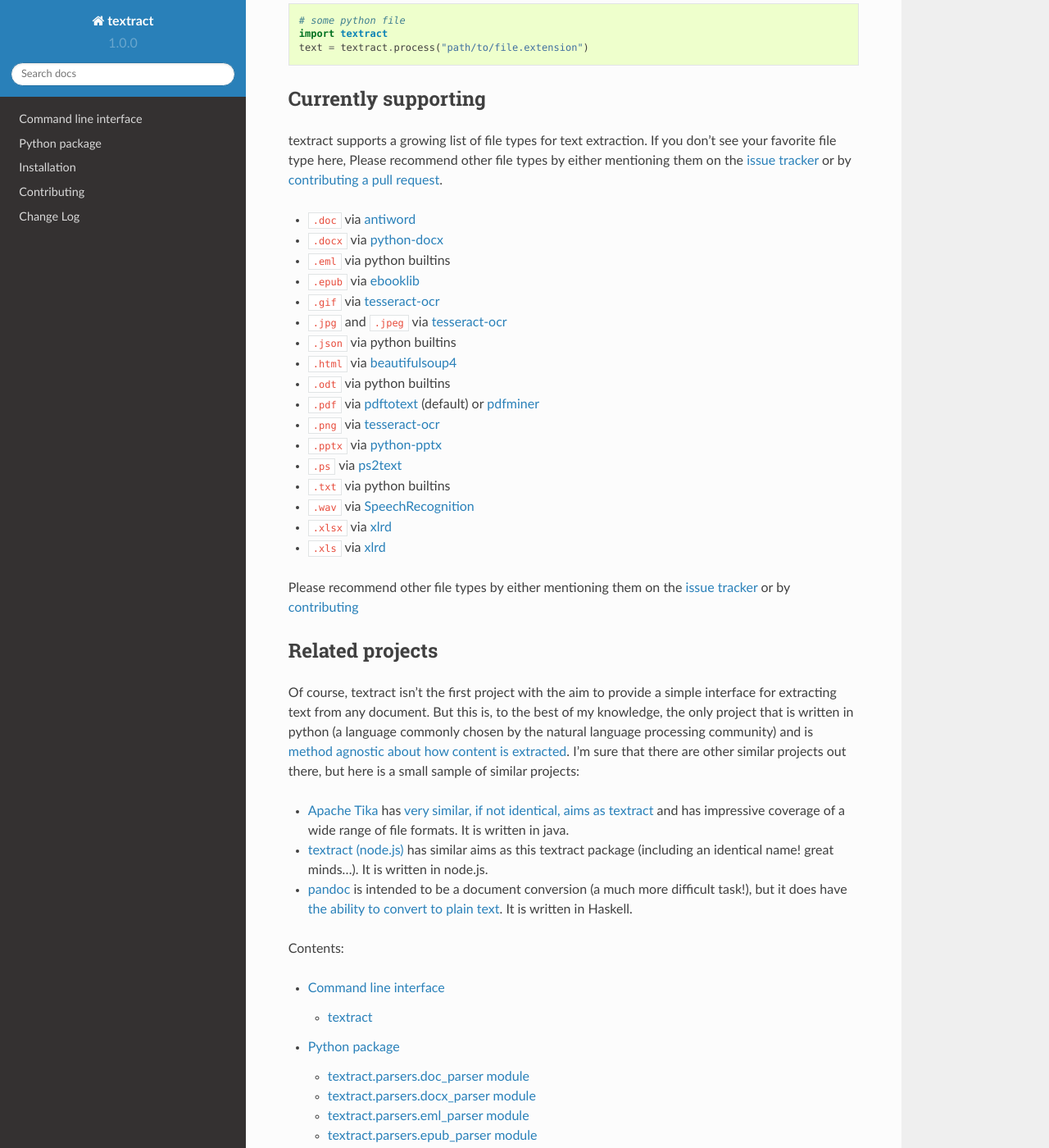
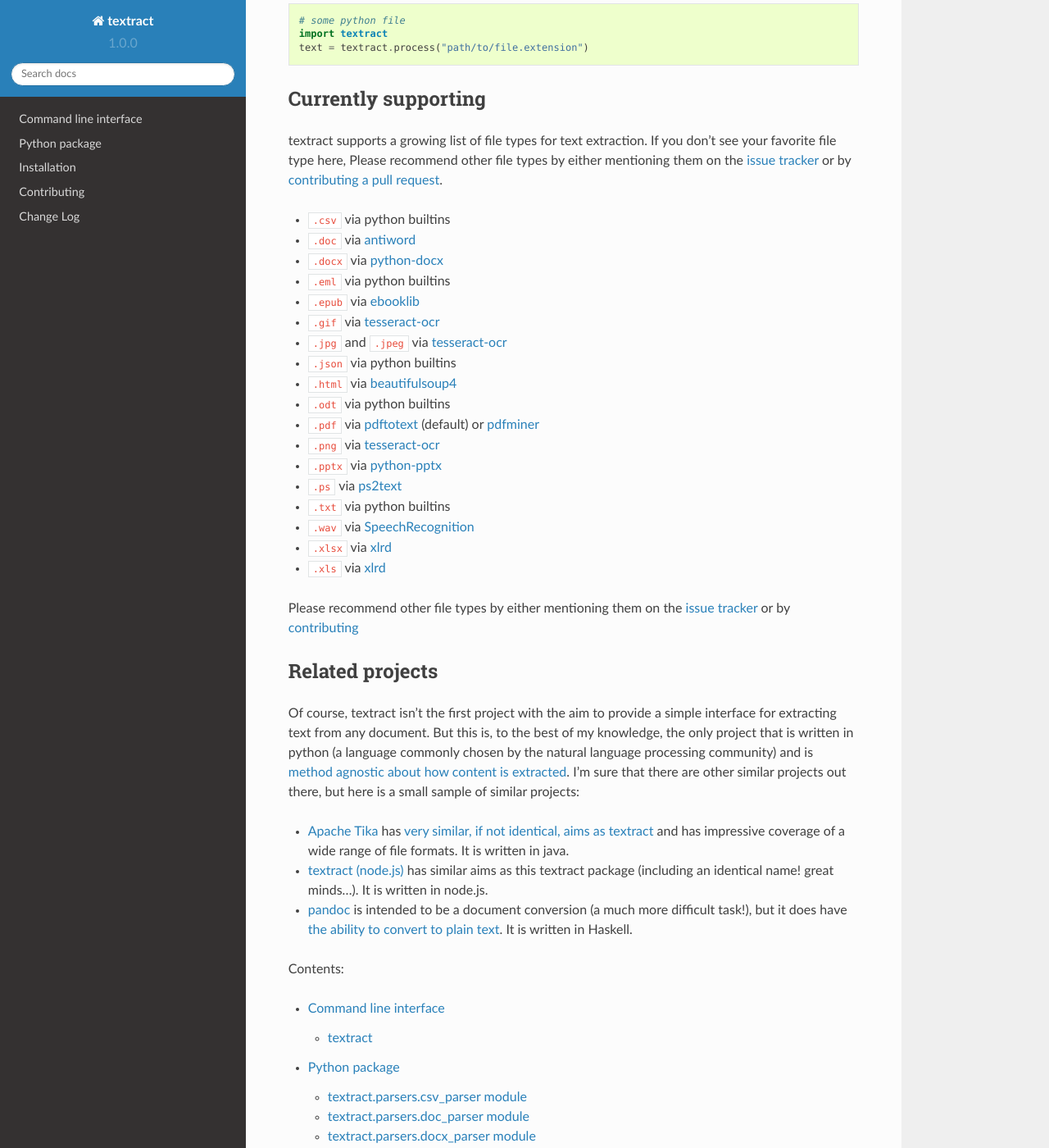
Before and after one commit to deanmalmgren/textract, a Sphinx documentation site: the page built from docs/index.rst, in a window 1280 px wide and 1400 px high, scrolled down 463 px. Shown: the whole window at 82% size. Built offline with Sphinx 7.4.7 and the Read the Docs theme 2.0.0, drawn with Linux system fonts in a browser that asks for light colours.

Commit message:
updated docs with csv addition

```diff
--- a/docs/changelog.rst
+++ b/docs/changelog.rst
@@ -12,6 +12,8 @@
 .. THANKS FOR CONTRIBUTING; MENTION WHAT YOU DID IN THIS SECTION HERE!
 
 * support for ``.wav`` files (`#56`_ by `@arvindch`_)
+
+* support for ``.csv`` files (`#64`_)
 
 * several bug fixes, including:
 
--- a/docs/index.rst
+++ b/docs/index.rst
@@ -42,6 +42,8 @@
 :ref:`contributing a pull request <contributing>`.
 
 
+* ``.csv`` via python builtins
+
 * ``.doc`` via `antiword`_
 
 * ``.docx`` via `python-docx`_
@@ -81,16 +83,16 @@
 by :ref:`contributing <contributing>`
 
 .. this is a list of all the packages that textract uses for extraction
-.. _tesseract-ocr: https://code.google.com/p/tesseract-ocr/
-.. _python-docx: https://python-docx.readthedocs.org/en/latest/
 .. _antiword: http://www.winfield.demon.nl/
 .. _beautifulsoup4: http://beautiful-soup-4.readthedocs.org/en/latest/
+.. _ebooklib: https://github.com/aerkalov/ebooklib
+.. _pdfminer: https://euske.github.io/pdfminer/
+.. _pdftotext: http://poppler.freedesktop.org/
+.. _ps2text: http://pages.cs.wisc.edu/~ghost/doc/pstotext.htm
+.. _python-docx: https://python-docx.readthedocs.org/en/latest/
 .. _python-pptx: https://python-pptx.readthedocs.org/en/latest/
-.. _pdftotext: http://poppler.freedesktop.org/
-.. _pdfminer: https://euske.github.io/pdfminer/
-.. _ps2text: http://pages.cs.wisc.edu/~ghost/doc/pstotext.htm
-.. _ebooklib: https://github.com/aerkalov/ebooklib
 .. _SpeechRecognition: https://pypi.python.org/pypi/SpeechRecognition/
+.. _tesseract-ocr: https://code.google.com/p/tesseract-ocr/
 
 .. _related-projects:
 
--- a/docs/python_package.rst
+++ b/docs/python_package.rst
@@ -16,6 +16,14 @@
 For completeness, we also include here the documentation for specific
 file extension parsers as well as a few other essential bits in the
 ``textract.exceptions`` and ``textract.shell`` module.
+
+textract.parsers.csv_parser module
+----------------------------------
+
+.. automodule:: textract.parsers.csv_parser
+    :members:
+    :undoc-members:
+    :show-inheritance:
 
 textract.parsers.doc_parser module
 ----------------------------------
```
Also changed, not shown: other parts of docs/changelog.rst (+1 -0 lines).
